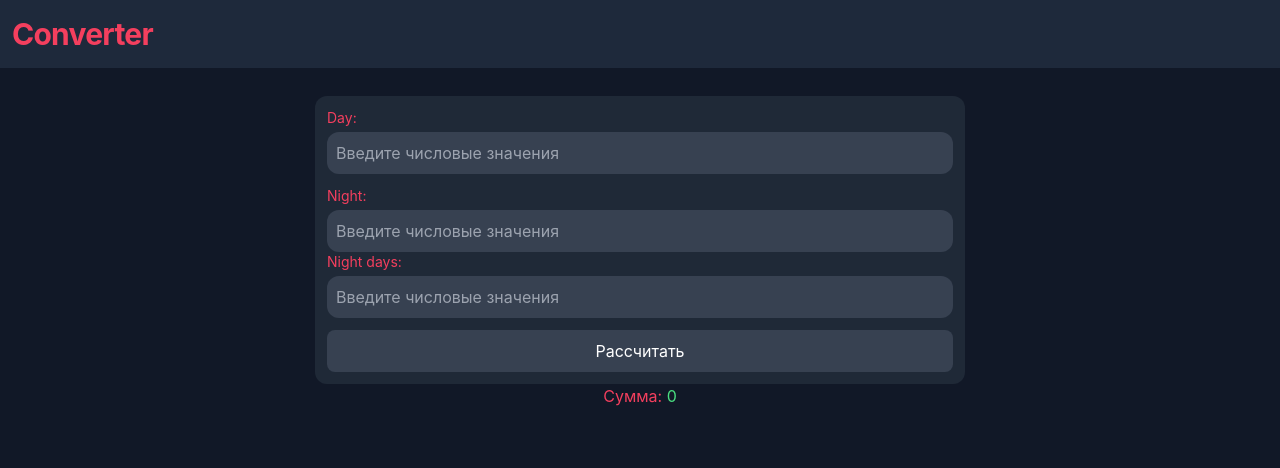
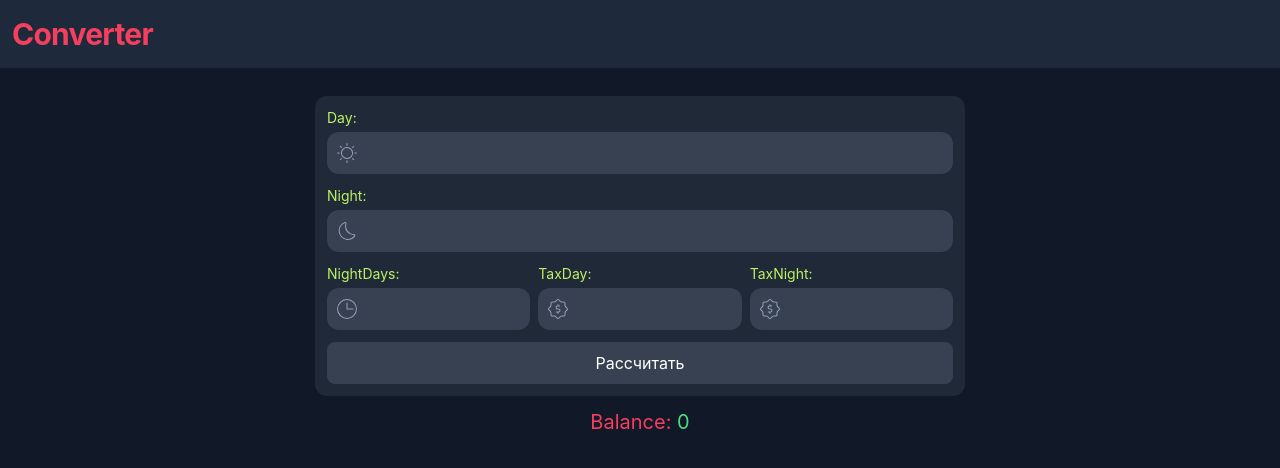
Before and after one commit to LuckyFoxCode/react-converter, a React (Vite) app: page / in a window 1280 px wide. Shown: the top 468 px of the page. Built offline with nearby package versions, Linux system fonts and the light colour scheme.

Commit message:
:recycle: Refactor Form component with Math formula.

```diff
--- a/src/App.tsx
+++ b/src/App.tsx
@@ -8,10 +8,10 @@ function App() {
   return (
     <Box position>
       <TheHeader />
-      <main className='flex flex-col items-center px-4 py-4'>
+      <main className='flex flex-col items-center px-4 py-4 gap-y-3'>
         <Form setData={setData} />
-        <p className='text-rose-500'>
-          Сумма: <span className='text-green-400'>{data}</span>
+        <p className='text-rose-500 text-xl'>
+          Balance: <span className='text-green-400'>{data}</span>
         </p>
       </main>
     </Box>
--- a/src/components/Form.tsx
+++ b/src/components/Form.tsx
@@ -1,78 +1,104 @@
 import { FormData } from '@/libs/types';
+import { cn } from '@/libs/utils';
 import { useState } from 'react';
+import { CiBadgeDollar, CiClock2, CiDark, CiLight } from 'react-icons/ci';
 import { Box, Button, Input } from './common';
 
 interface FormProps {
   setData: React.Dispatch<React.SetStateAction<number>>;
+  className?: string;
 }
 
-export const Form: React.FC<FormProps> = ({ setData }) => {
-  const [nightDays, setNightDays] = useState<string>('');
+export const Form: React.FC<FormProps> = ({ setData, className }) => {
   const [form, setForm] = useState<FormData>({
     allHoursDay: '',
     allHoursNight: '',
-    taxDay: '63',
-    taxNight: '65.9',
+    taxDay: '',
+    taxNight: '',
+    daysNight: '',
   });
 
   const getInputValue = (e: React.ChangeEvent<HTMLInputElement>) => {
-    setForm({ ...form, [e.target.name]: e.target.value });
-  };
-
-  const getNightDays = (e: React.ChangeEvent<HTMLInputElement>) => {
-    setNightDays(e.target.value);
+    const { name, value } = e.target;
+    setForm({ ...form, [name]: value });
   };
 
   const handleSubmit = (e: React.FormEvent<HTMLFormElement>) => {
     e.preventDefault();
 
-    const dayHours = (+form.allHoursDay * +form.taxDay).toFixed(2);
+    const dayCount = Number(form.allHoursDay) * Number(form.taxDay);
+    const halfNightHoursToDay = Number(form.daysNight) * 4;
 
-    const firstStep = +nightDays * 4 * +form.taxDay;
-    const secondStep = +form.allHoursNight - +nightDays * 4;
-    const thirdStep = (secondStep * +form.taxNight).toFixed(2);
-    const fourthStep = ((firstStep + +thirdStep) * 1.5).toFixed(2);
-    const halfHourPercent = (+form.taxNight * 0.5 * +nightDays).toFixed(2);
-    const result = +fourthStep - +halfHourPercent;
+    const lostNightHours = Number(form.allHoursNight) - halfNightHoursToDay;
+    const nightCount = lostNightHours * Number(form.taxNight);
 
-    console.log(
-      dayHours,
-      firstStep,
-      secondStep,
-      +thirdStep,
-      +fourthStep,
-      +halfHourPercent,
-      result,
-    );
+    const totalNightCount =
+      (halfNightHoursToDay * Number(form.taxDay) + nightCount) * 1.5;
 
-    setData(+dayHours + result);
+    const result = (dayCount + totalNightCount).toFixed(2);
+
+    setData(Number(result));
   };
 
   return (
     <form
       onSubmit={handleSubmit}
-      className='w-full max-w-[650px] flex flex-col gap-y-3 bg-gray-800 rounded-xl p-3'
+      className={cn(
+        'w-full max-w-[650px] flex flex-col gap-y-3 bg-gray-800 rounded-xl p-3',
+        className,
+      )}
     >
       <Input
+        withIcon
+        iconSize={24}
+        iconName={CiLight}
         label='Day:'
         name='allHoursDay'
         onChange={getInputValue}
         value={form.allHoursDay}
       />
-      <Box position>
+      <Input
+        withIcon
+        iconSize={24}
+        iconName={CiDark}
+        label='Night:'
+        name='allHoursNight'
+        onChange={getInputValue}
+        value={form.allHoursNight}
+      />
+      <Box className='gap-x-2'>
         <Input
-          label='Night:'
-          name='allHoursNight'
+          withIcon
+          iconSize={24}
+          iconName={CiClock2}
+          label='NightDays:'
+          name='daysNight'
           onChange={getInputValue}
-          value={form.allHoursNight}
+          value={form.daysNight}
+          className='w-1/3'
         />
         <Input
-          label='Night days:'
-          name='nightDays'
-          onChange={getNightDays}
-          value={nightDays}
+          withIcon
+          iconSize={24}
+          iconName={CiBadgeDollar}
+          label='TaxDay:'
+          name='taxDay'
+          onChange={getInputValue}
+          value={form.taxDay}
+          className='w-1/3'
+        />
+        <Input
+          withIcon
+          iconSize={24}
+          iconName={CiBadgeDollar}
+          label='TaxNight:'
+          name='taxNight'
+          onChange={getInputValue}
+          value={form.taxNight}
+          className='w-1/3'
         />
       </Box>
+
       <Button type='submit'>Рассчитать</Button>
     </form>
   );
--- a/src/components/common/Button.tsx
+++ b/src/components/common/Button.tsx
@@ -17,7 +17,7 @@ export const Button: React.FC<ButtonProps> = ({
     <button
       type={type}
       className={cn(
-        'py-2 px-4 text-white bg-gray-700 rounded-lg border border-transparent transition-all hover:bg-gray-600 active:bg-rose-400 focus:outline-none focus:border-sky-500',
+        'py-2 px-4 text-white bg-gray-700 rounded-lg border border-transparent transition-all hover:bg-gray-600 active:bg-rose-400 focus:outline-none focus:border-rose-500',
         className,
       )}
       onClick={onClick}
--- a/src/components/common/Input.tsx
+++ b/src/components/common/Input.tsx
@@ -1,12 +1,17 @@
 import { cn } from '@/libs/utils';
+import { IconType } from 'react-icons';
 import { Box } from './Box';
+import { Icon } from './Icon';
 
 interface InputProps {
   name?: string;
   value: string;
   label?: string;
   className?: string;
-  type?: 'text' | 'number';
+  placeholder?: string;
+  withIcon?: boolean;
+  iconSize?: number;
+  iconName: IconType;
   onChange: (e: React.ChangeEvent<HTMLInputElement>) => void;
 }
 
@@ -16,7 +21,10 @@ export const Input: React.FC<InputProps> = ({
   value,
   onChange,
   className,
-  type,
+  placeholder,
+  withIcon = false,
+  iconSize,
+  iconName,
 }) => {
   return (
     <Box
@@ -25,19 +33,31 @@ export const Input: React.FC<InputProps> = ({
     >
       <label
         htmlFor={name}
-        className='text-rose-500 text-sm mb-1'
+        className='text-lime-300 text-sm mb-1'
       >
         {label}
       </label>
+      <Box className='relative text-slate-400'>
         <input
           id={name}
           name={name}
-        type={type}
+          type='text'
           value={value}
           onChange={onChange}
-        placeholder='Введите числовые значения'
-        className='w-full p-2 rounded-xl border transition-all border-transparent bg-gray-700 text-slate-300 focus:outline-none focus:border-sky-400'
+          placeholder={placeholder}
+          className={cn(
+            'w-full p-2 rounded-xl border transition-all border-transparent bg-gray-700  focus:outline-none focus:border-rose-500',
+            withIcon && 'pl-9',
+          )}
         />
+        {withIcon && (
+          <Icon
+            name={iconName}
+            size={iconSize}
+            className='absolute left-2 top-1/2 -translate-y-1/2'
+          />
+        )}
+      </Box>
     </Box>
   );
 };
--- a/src/libs/types.ts
+++ b/src/libs/types.ts
@@ -3,4 +3,5 @@ export interface FormData {
   allHoursNight: string;
   taxDay: string;
   taxNight: string;
+  daysNight: string;
 }
```
Lines whose indentation alone changed are shown as unchanged.
